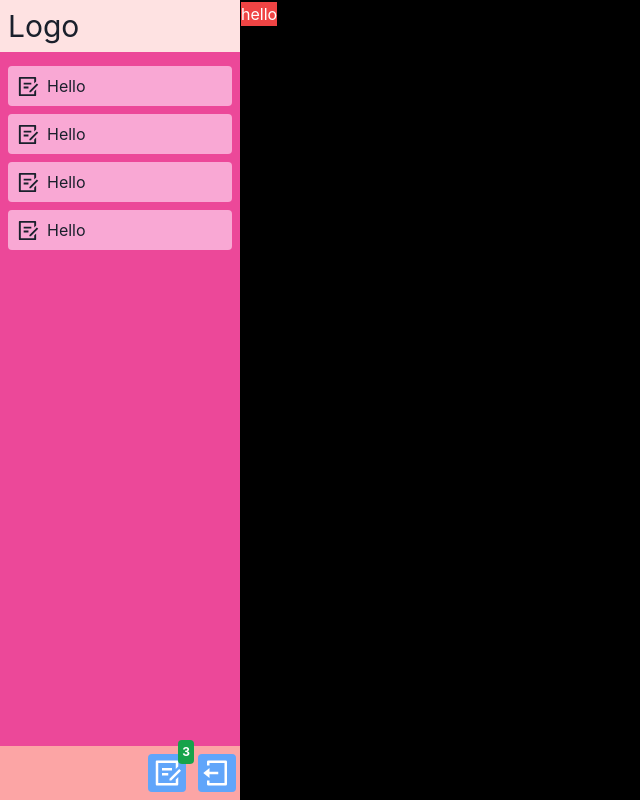
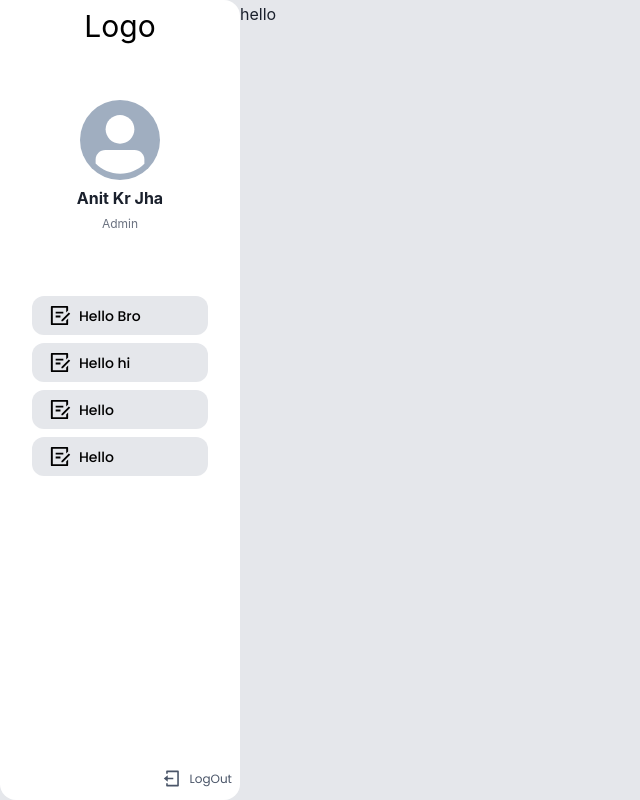
Before and after one commit to AnitKrJha/PortFolio-Manager, a Next.js app: page / in a window 1280 px wide. Shown: the whole page, without its empty margins (0-640 px from the left). Built offline with nearby package versions, Linux system fonts and the light colour scheme.

Commit message:
fixed sidebar styles

```diff
--- a/src/components/Sidebar/Sidebar.tsx
+++ b/src/components/Sidebar/Sidebar.tsx
@@ -1,7 +1,9 @@
-import { ReactElement } from "react";
+import { ReactElement, useState, useRef } from "react";
 import { RiDraftLine } from "react-icons/ri";
+import { CgMenuGridR } from "react-icons/cg";
 import SidebarButtons from "./SidebarButtons";
 import SidebarChip from "./SidebarChip";
+import { Avatar, Button, useOutsideClick } from "@chakra-ui/react";
 
 type SideBarChip = {
   name: string;
@@ -14,16 +16,53 @@ type Props = {
 };
 
 const Sidebar = (props: Props) => {
+  const [open, setOpen] = useState(false);
+  const ref = useRef<any>();
+
+  useOutsideClick({
+    ref: ref,
+    handler: () => {
+      if (open === true) setOpen(false);
+    },
+  });
+
   return (
-    <div className="transition-all sidebar w-full flex flex-col item-center md:items-start md:w-60 md:h-screen h-auto bg-red-100">
-      <div className="logo text-3xl py-2 px-2">Logo</div>
+    <div
+      ref={ref}
+      className="transition-all bg-white md:rounded-r-2xl rounded-b-2xl sidebar w-full flex flex-col item-center md:items-start md:w-60 md:h-screen h-auto "
+    >
+      <div className="logo text-3xl py-2 px-2 relative text-black text-center w-full">
+        Logo
+        <Button
+          position={"absolute"}
+          display={{ md: "none" }}
+          className="absolute right-4 md:hidden"
+          onClick={() => {
+            setOpen(!open);
+          }}
+        >
+          <CgMenuGridR />
+        </Button>
+      </div>
+      <div
+        className={`w-full duration-500 delay-75 md:h-full ${
+          open
+            ? "opacity-100 transition-all"
+            : "opacity-0 h-0 overflow-hidden  md:overflow-auto md:opacity-100 transition-none"
+        } `}
+      >
+        <div className="avatar text-center py-12 w-full">
+          <Avatar bg="gray.400" size={"lg"} className="w-20 aspect-square" />
+          <p className="w-full text-center font-bold">Anit Kr Jha</p>
+          <span className="text-gray-500 text-xs">Admin</span>
+        </div>
 
-      <div className="scroll-area overflow-y-auto h-full w-full bg-pink-500 flex flex-wrap md:flex-nowrap justify-center md:justify-start md:py-3 gap-1 md:flex-col">
+        <div className="scroll-area overflow-y-auto  text-black w-full flex flex-wrap md:flex-nowrap justify-center md:justify-start md:py-3 gap-1 md:flex-col e items-center md:items-stretch md:px-6">
           <SidebarChip leftIcon={<RiDraftLine fontSize={23} />}>
-          Hello
+            Hello Bro
           </SidebarChip>
           <SidebarChip leftIcon={<RiDraftLine fontSize={23} />}>
-          Hello
+            Hello hi
           </SidebarChip>
           <SidebarChip leftIcon={<RiDraftLine fontSize={23} />}>
             Hello
@@ -32,8 +71,10 @@ const Sidebar = (props: Props) => {
             Hello
           </SidebarChip>
         </div>
-
+      </div>
+      <div className={`justify-end w-full ${open ? "flex" : "md:flex hidden"}`}>
         <SidebarButtons />
+      </div>
     </div>
   );
 };
--- a/src/components/Sidebar/SidebarButtons.tsx
+++ b/src/components/Sidebar/SidebarButtons.tsx
@@ -6,15 +6,19 @@ type Props = {};
 
 const SidebarButtons = (props: Props) => {
   return (
-    <div className="complementary-buttons pr-1 flex  bg-red-300 w-full justify-end gap-3  py-2">
-      <Button className="bg-blue-400 px-1 py-1 rounded text-white relative">
+    <div className="complementary-buttons pr-1 flex w-full justify-end gap-3  py-2">
+      {/* <Button className=" px-1 py-1 rounded  relative">
         <Icon as={RiDraftLine} fontSize={30} />
-        <div className="badge -right-2 bottom-3/4 aspect-square  flex justify-center items-center w-4  rounded bg-green-600 text-white absolute text-xs p-1 font-bold">
+        <div className="badge -right-2 bottom-3/4 aspect-square  flex justify-center items-center w-4  rounded  absolute text-xs p-1 font-bold">
           3
         </div>
-      </Button>
-      <Button className="bg-blue-400 p-1 rounded text-white relative">
-        <Icon as={RiLogoutBoxLine} fontSize={30} />
+      </Button> */}
+      <Button
+        color="gray.600"
+        leftIcon={<Icon as={RiLogoutBoxLine} fontSize={19} />}
+        className=" p-1 rounded  relative text-xs font-poppins hover:bg-gray-100"
+      >
+        LogOut
       </Button>
     </div>
   );
--- a/src/components/Sidebar/SidebarChip.tsx
+++ b/src/components/Sidebar/SidebarChip.tsx
@@ -11,7 +11,8 @@ const SidebarChip = (props: Props) => {
     <Button
       leftIcon={props.leftIcon}
       justifyContent={"start"}
-      className="transition-all hover:scale-105 bg-pink-300 py-2 md:mx-2 rounded my-1 md:my-0.5 px-2 hover:opacity-90 "
+      alignItems="center"
+      className="transition-all  font-medium   text-sm px-4 hover:scale-105 justify-center bg-gray-200 py-2 md:mx-2 rounded-xl my-1 md:my-0.5 hover:opacity-90 font-poppins mx-1"
     >
       {props.children}
     </Button>
--- a/src/components/layouts/AppShell.tsx
+++ b/src/components/layouts/AppShell.tsx
@@ -8,7 +8,7 @@ type Props = {
 
 const AppShell = (props: Props) => {
   return (
-    <div className="min-w-full flex flex-col md:flex-row min-h-screen bg-black">
+    <div className="min-w-full flex flex-col md:flex-row min-h-screen">
       <Sidebar />
 
       <div className="content">{props.children}</div>
--- a/src/pages/_document.tsx
+++ b/src/pages/_document.tsx
@@ -1,13 +1,24 @@
-import { Html, Head, Main, NextScript } from 'next/document'
+import { Html, Head, Main, NextScript } from "next/document";
 
 export default function Document() {
   return (
     <Html lang="en">
-      <Head />
-      <body>
+      <Head>
+        <link rel="preconnect" href="https://fonts.googleapis.com" />
+        <link
+          rel="preconnect"
+          href="https://fonts.gstatic.com"
+          crossOrigin="anonymous"
+        />
+        <link
+          href="https://fonts.googleapis.com/css2?family=Poppins:wght@100;200;300;400;500;600;700&display=swap"
+          rel="stylesheet"
+        />
+      </Head>
+      <body className="bg-gray-200">
         <Main />
         <NextScript />
       </body>
     </Html>
-  )
+  );
 }
--- a/src/pages/index.tsx
+++ b/src/pages/index.tsx
@@ -4,10 +4,8 @@ import { Button } from "@chakra-ui/react";
 export default function Home() {
   return (
     <AppShell>
-      <main className="bg-black">
-        <Button className="border border-black text-white bg-red-500" py="0">
-          hello
-        </Button>
+      <main className="">
+        <Button>hello</Button>
       </main>
       <main></main>
     </AppShell>
--- a/src/styles/globals.css
+++ b/src/styles/globals.css
@@ -2,28 +2,8 @@
 @tailwind components;
 @tailwind utilities;
 
-:root {
-  --foreground-rgb: 0, 0, 0;
-  --background-start-rgb: 214, 219, 220;
-  --background-end-rgb: 255, 255, 255;
-}
-
-@media (prefers-color-scheme: dark) {
-  :root {
-    --foreground-rgb: 255, 255, 255;
-    --background-start-rgb: 0, 0, 0;
-    --background-end-rgb: 0, 0, 0;
-  }
-}
-
 body {
-  color: rgb(var(--foreground-rgb));
-  background: linear-gradient(
-      to bottom,
-      transparent,
-      rgb(var(--background-end-rgb))
-    )
-    rgb(var(--background-start-rgb));
+  background-color: red;
 }
 
 ::-webkit-scrollbar {
--- a/tailwind.config.js
+++ b/tailwind.config.js
@@ -1,18 +1,21 @@
 /** @type {import('tailwindcss').Config} */
 module.exports = {
   content: [
-    './src/pages/**/*.{js,ts,jsx,tsx}',
-    './src/components/**/*.{js,ts,jsx,tsx}',
-    './src/app/**/*.{js,ts,jsx,tsx}',
+    "./src/pages/**/*.{js,ts,jsx,tsx}",
+    "./src/components/**/*.{js,ts,jsx,tsx}",
+    "./src/app/**/*.{js,ts,jsx,tsx}",
   ],
   theme: {
     extend: {
       backgroundImage: {
-        'gradient-radial': 'radial-gradient(var(--tw-gradient-stops))',
-        'gradient-conic':
-          'conic-gradient(from 180deg at 50% 50%, var(--tw-gradient-stops))',
+        "gradient-radial": "radial-gradient(var(--tw-gradient-stops))",
+        "gradient-conic":
+          "conic-gradient(from 180deg at 50% 50%, var(--tw-gradient-stops))",
+      },
+      fontFamily: {
+        poppins: ["Poppins", "sans-serif"],
       },
     },
   },
   plugins: [],
-}
+};
```
Lines whose indentation alone changed are shown as unchanged.
